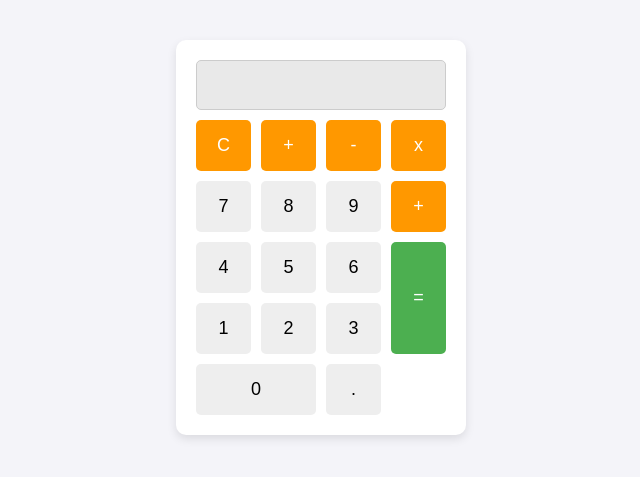
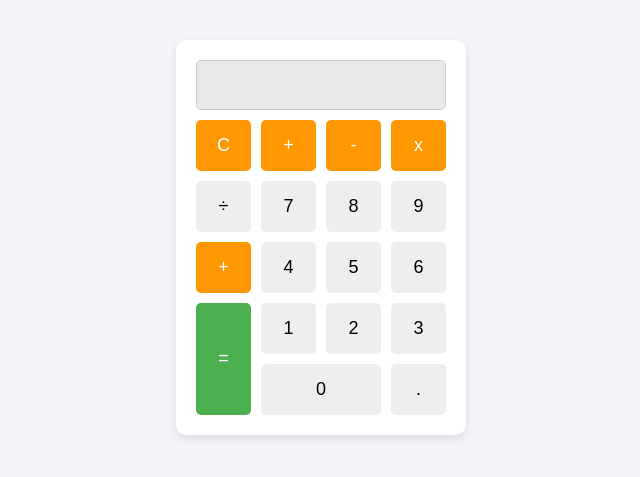
Before and after one commit to devSecRedwan/test-ci, a website: page src/index.html in a window 1280 px wide. Shown: the part 163-640 px from the top of the page, without its empty margins (319-959 px from the left). Drawn offline with Linux system fonts and the light colour scheme.

Commit message:
add division method

```diff
--- a/src/index.html
+++ b/src/index.html
@@ -15,6 +15,7 @@
         <button onclick="appendValue('+')" class="operator">+</button>
         <button onclick="appendValue('-')" class="operator">-</button>
         <button onclick="appendValue('*')" class="operator">x</button>
+        <button onclick="appendValue('/')">÷</button>
 
         <button onclick="appendValue('7')">7</button>
         <button onclick="appendValue('8')">8</button>
```
